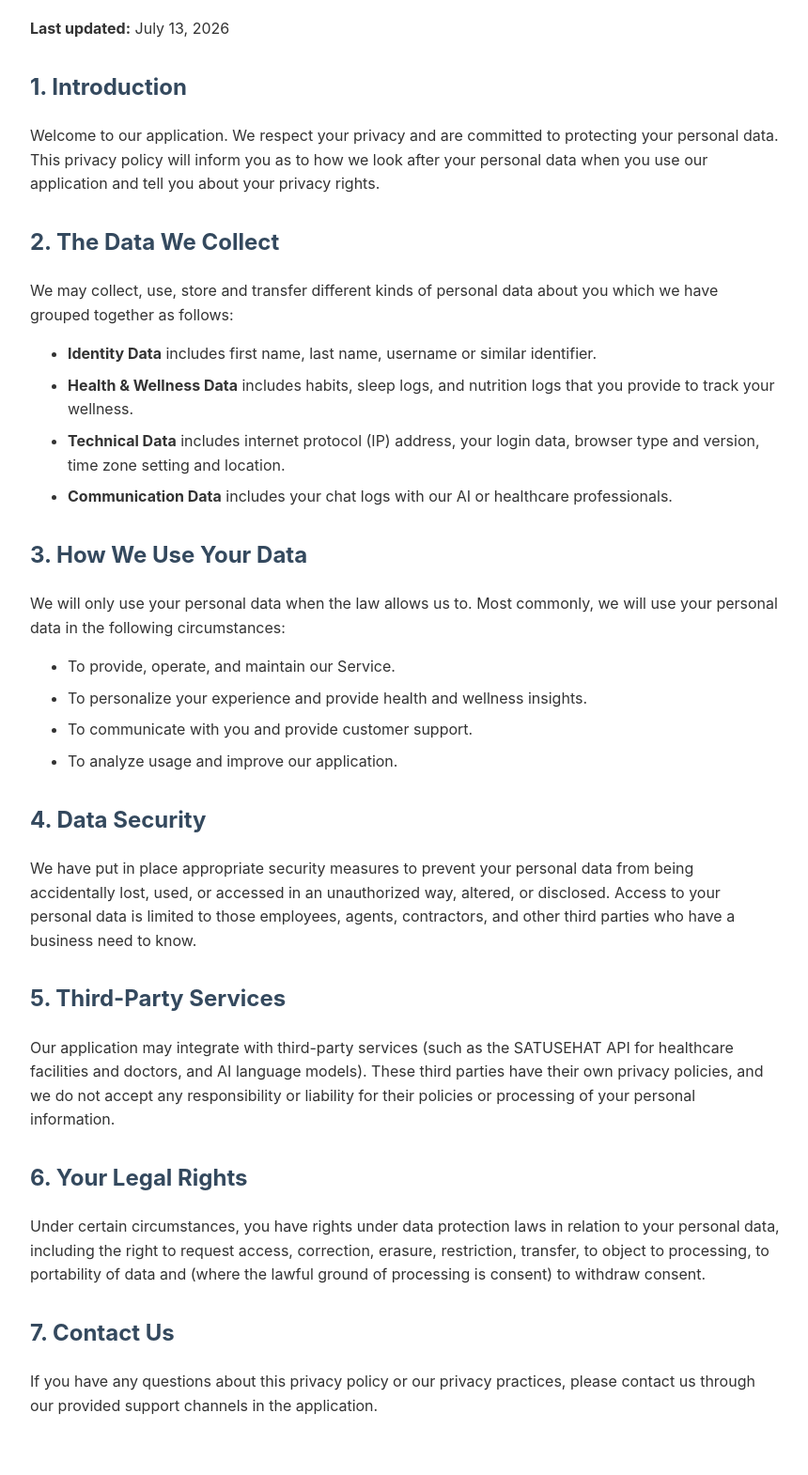
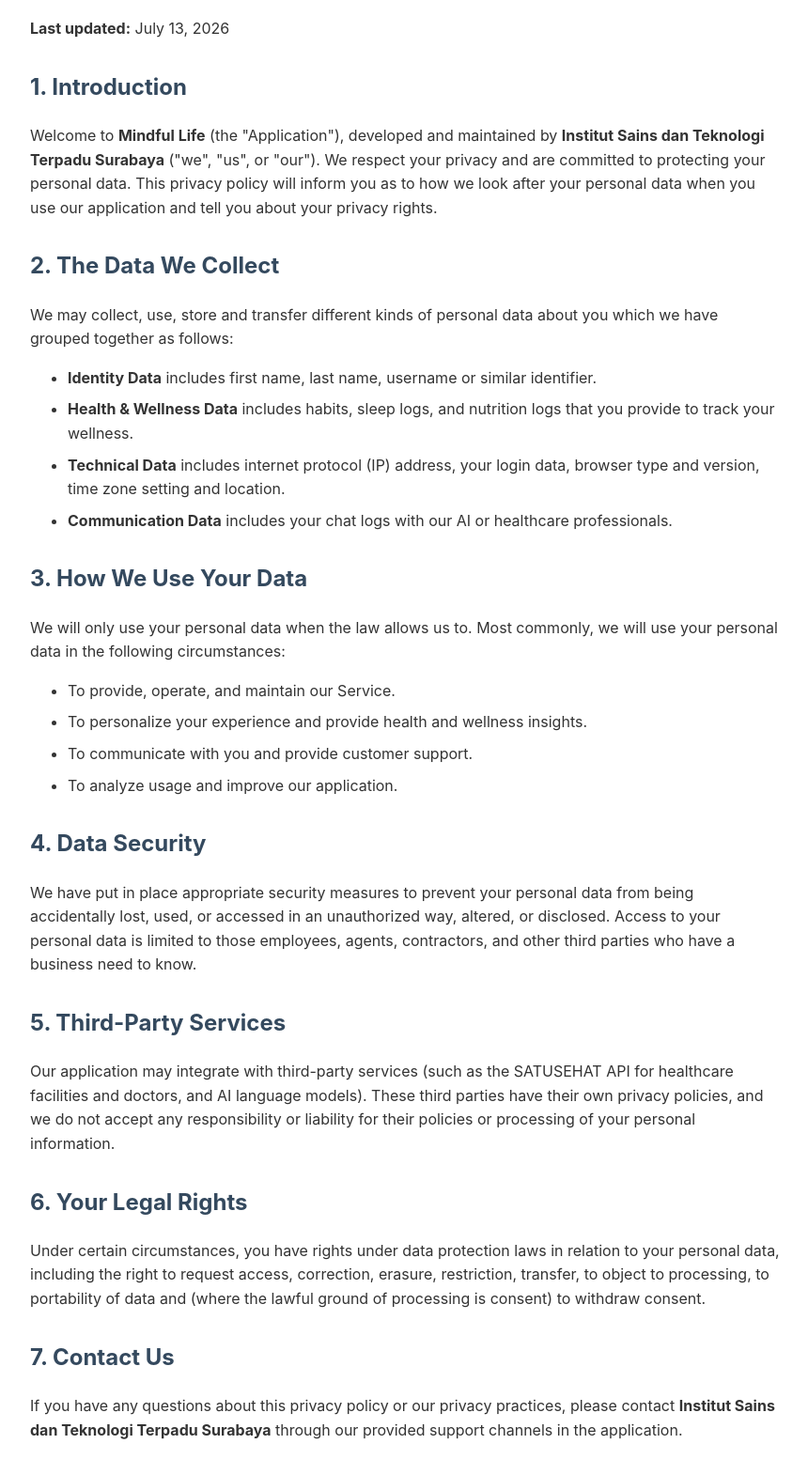
Before and after one commit to Sencpc/mdp-project, a website: page WebServices/privacy_policy.html in a window 1280 px wide. Shown: the part 108-1678 px from the top of the page at 94% size, without its empty margins (208-1068 px from the left). Before the commit the page ends 1653 px from the top, so only its background shows below. Drawn offline with Linux system fonts and the light colour scheme.

Commit message:
update to refrence developer name

```diff
--- a/WebServices/privacy_policy.html
+++ b/WebServices/privacy_policy.html
@@ -18,7 +18,7 @@
     <p><strong>Last updated:</strong> July 13, 2026</p>
 
     <h2>1. Introduction</h2>
-    <p>Welcome to our application. We respect your privacy and are committed to protecting your personal data. This privacy policy will inform you as to how we look after your personal data when you use our application and tell you about your privacy rights.</p>
+    <p>Welcome to <strong>Mindful Life</strong> (the "Application"), developed and maintained by <strong>Institut Sains dan Teknologi Terpadu Surabaya</strong> ("we", "us", or "our"). We respect your privacy and are committed to protecting your personal data. This privacy policy will inform you as to how we look after your personal data when you use our application and tell you about your privacy rights.</p>
 
     <h2>2. The Data We Collect</h2>
     <p>We may collect, use, store and transfer different kinds of personal data about you which we have grouped together as follows:</p>
@@ -48,6 +48,6 @@
     <p>Under certain circumstances, you have rights under data protection laws in relation to your personal data, including the right to request access, correction, erasure, restriction, transfer, to object to processing, to portability of data and (where the lawful ground of processing is consent) to withdraw consent.</p>
 
     <h2>7. Contact Us</h2>
-    <p>If you have any questions about this privacy policy or our privacy practices, please contact us through our provided support channels in the application.</p>
+    <p>If you have any questions about this privacy policy or our privacy practices, please contact <strong>Institut Sains dan Teknologi Terpadu Surabaya</strong> through our provided support channels in the application.</p>
 </body>
 </html>
```
Also changed, not shown: WebServices/delete_account.html (+1 -1 lines), WebServices/delete_data.html (+1 -1 lines).
